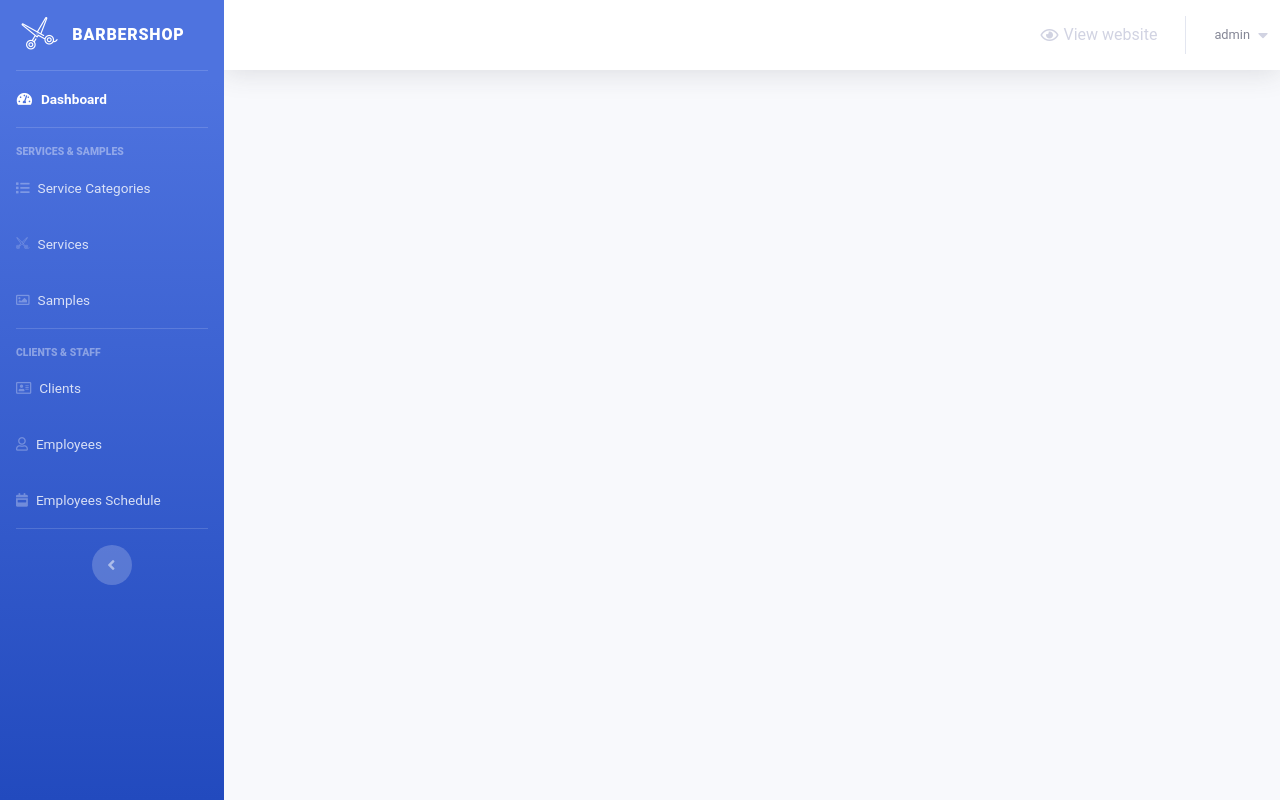
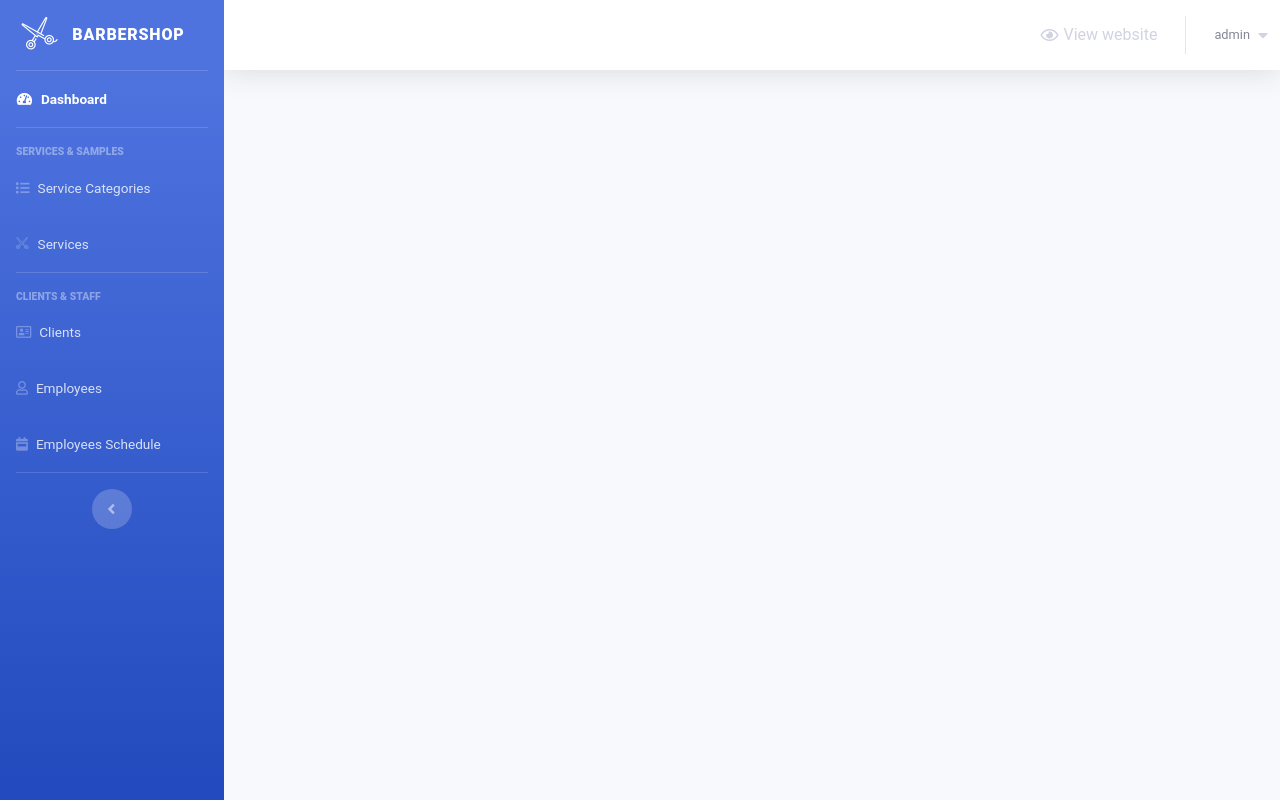
Before and after one commit to hanim27/basm, a PHP site: template barber-admin/Includes/templates/header.php in a window 1280 px wide. Run offline with PHP 8.4, Linux system fonts and the light colour scheme; the template is opened without the code that fills it, so the values that code supplies are empty; a user stored in the database is signed in; some web fonts are replaced.

Commit message:
Update header.php

```diff
--- a/barber-admin/Includes/templates/header.php
+++ b/barber-admin/Includes/templates/header.php
@@ -81,12 +81,7 @@
 		  				<span>Services</span>
 		  			</a>
 	  			</li>
-	  			<li class="nav-item">
-					<a class="nav-link" href="#">
-		  				<i class="far fa-image"></i>
-		  				<span>Samples</span>
-		  			</a>
-	  			</li>
+
 
 
 	  			<!-- Divider -->
```
